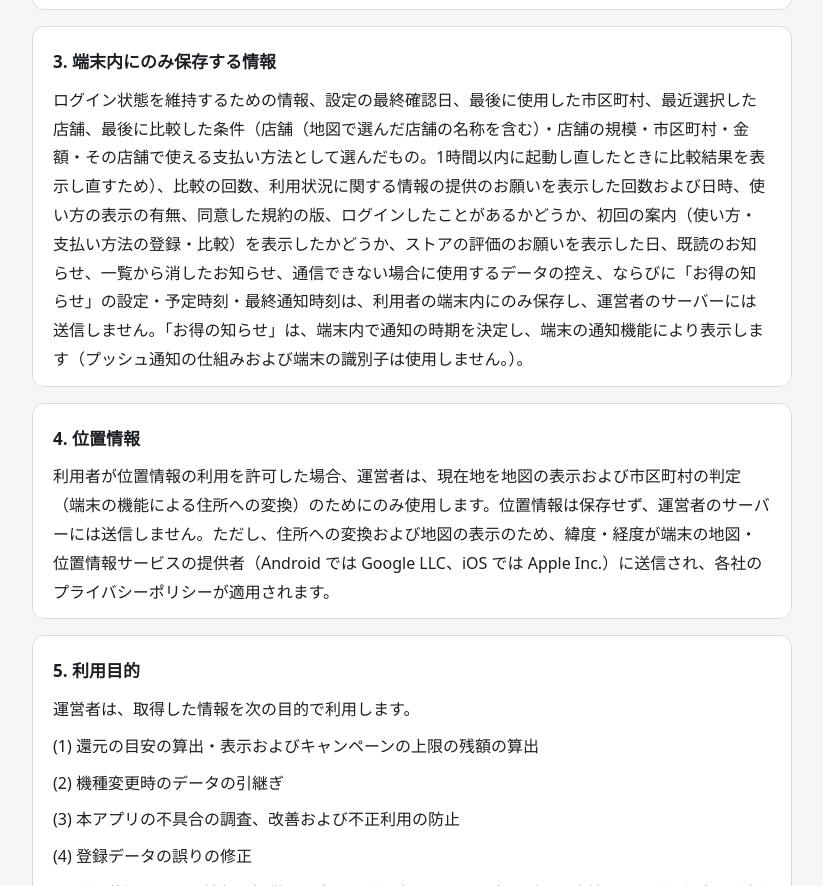
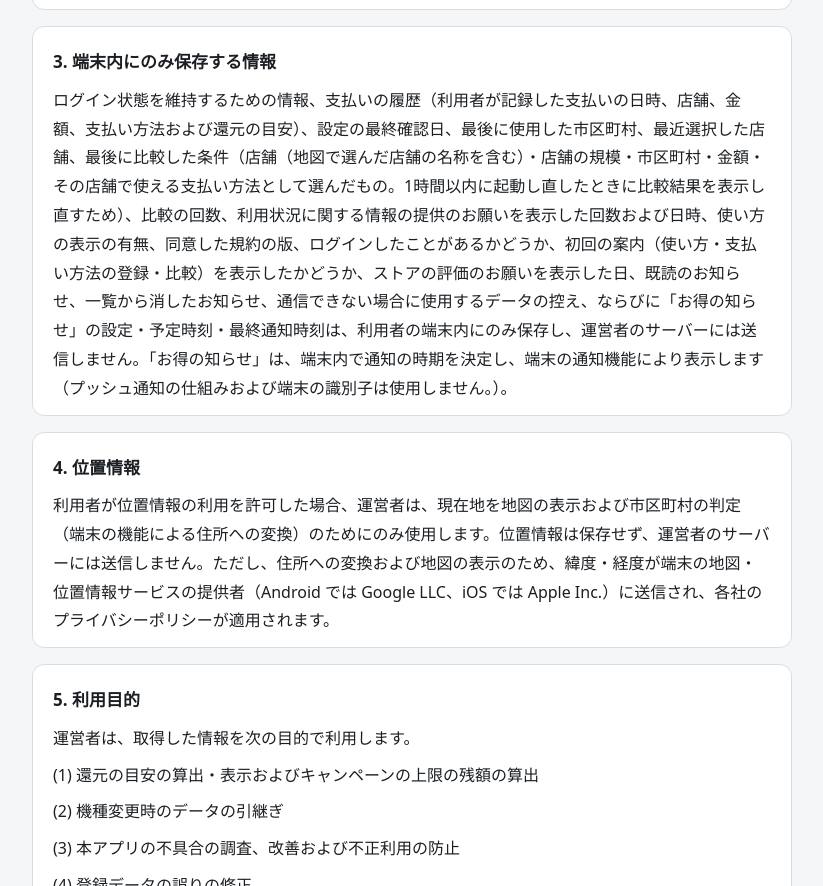
Before and after one commit to Mochi-Shiratama/dorebarai-site, a plain HTML site: page privacy.html in a window 1280 px wide. Shown: the part 1342-2228 px from the top of the page, without its empty margins (228-1051 px from the left). Drawn offline with Linux system fonts and the light colour scheme.

Commit message:
プライバシーポリシー 3：支払いの履歴（端末内のみ）
Co-Authored-By: Claude Opus 5.5 <noreply@anthropic.com>

```diff
--- a/privacy.html
+++ b/privacy.html
@@ -43,7 +43,7 @@
 </section>
 <section>
 <h2>3. 端末内にのみ保存する情報</h2>
-<p>ログイン状態を維持するための情報、設定の最終確認日、最後に使用した市区町村、最近選択した店舗、最後に比較した条件（店舗（地図で選んだ店舗の名称を含む）・店舗の規模・市区町村・金額・その店舗で使える支払い方法として選んだもの。1時間以内に起動し直したときに比較結果を表示し直すため）、比較の回数、利用状況に関する情報の提供のお願いを表示した回数および日時、使い方の表示の有無、同意した規約の版、ログインしたことがあるかどうか、初回の案内（使い方・支払い方法の登録・比較）を表示したかどうか、ストアの評価のお願いを表示した日、既読のお知らせ、一覧から消したお知らせ、通信できない場合に使用するデータの控え、ならびに「お得の知らせ」の設定・予定時刻・最終通知時刻は、利用者の端末内にのみ保存し、運営者のサーバーには送信しません。「お得の知らせ」は、端末内で通知の時期を決定し、端末の通知機能により表示します（プッシュ通知の仕組みおよび端末の識別子は使用しません。）。</p>
+<p>ログイン状態を維持するための情報、支払いの履歴（利用者が記録した支払いの日時、店舗、金額、支払い方法および還元の目安）、設定の最終確認日、最後に使用した市区町村、最近選択した店舗、最後に比較した条件（店舗（地図で選んだ店舗の名称を含む）・店舗の規模・市区町村・金額・その店舗で使える支払い方法として選んだもの。1時間以内に起動し直したときに比較結果を表示し直すため）、比較の回数、利用状況に関する情報の提供のお願いを表示した回数および日時、使い方の表示の有無、同意した規約の版、ログインしたことがあるかどうか、初回の案内（使い方・支払い方法の登録・比較）を表示したかどうか、ストアの評価のお願いを表示した日、既読のお知らせ、一覧から消したお知らせ、通信できない場合に使用するデータの控え、ならびに「お得の知らせ」の設定・予定時刻・最終通知時刻は、利用者の端末内にのみ保存し、運営者のサーバーには送信しません。「お得の知らせ」は、端末内で通知の時期を決定し、端末の通知機能により表示します（プッシュ通知の仕組みおよび端末の識別子は使用しません。）。</p>
 </section>
 <section>
 <h2>4. 位置情報</h2>
```
